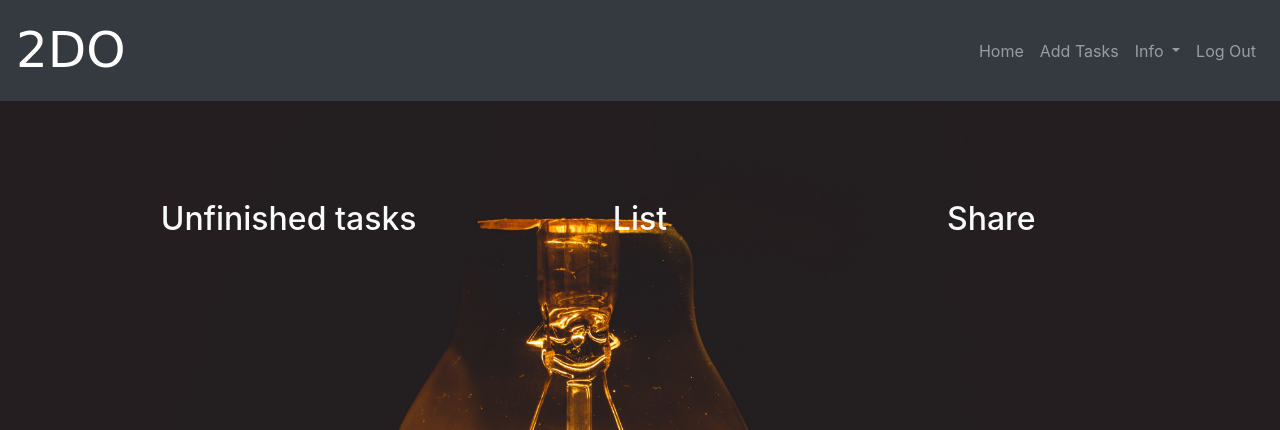
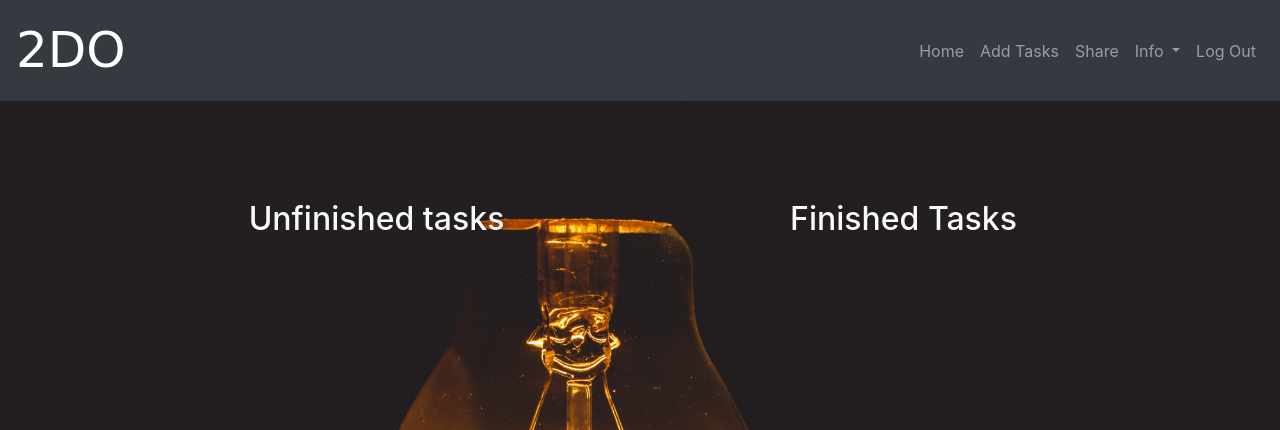
Before and after one commit to sairabbas/2Do, a Flask app: page / in a window 1280 px wide. Shown: the top 430 px of the page. Run offline with Flask 2, Linux system fonts and the light colour scheme; the visitor is signed in with stand-in values (Sample User, id 1); data comes from the database, SQL or seed files in the repository; both versions use the stored data as it was after the commit; data that the repository does not hold is empty; some libraries are stand-ins or nearby versions; some web fonts are replaced.

Commit message:
fixed UI and new Pytest

```diff
--- a/app/main.py
+++ b/app/main.py
@@ -98,19 +98,19 @@ def internal_error(error):
 
 # ________________________________________________________________________________________
 # list page
-@app.route("/list", methods=["GET", "POST"])
-@login_required
-def newlist():
-    form = createList()
-    if request.method == "POST":
-        name = request.form.get("name")
-        newname = newList(name=name, user=current_user._get_current_object())
-        db.session.add(newname)
-        db.session.commit()
-        flash("List successfully created!", "success")
-        return redirect("home")
+# @app.route("/list", methods=["GET", "POST"])
+# @login_required
+# def newlist():
+#     form = createList()
+#     if request.method == "POST":
+#         name = request.form.get("name")
+#         newname = newList(name=name, user=current_user._get_current_object())
+#         db.session.add(newname)
+#         db.session.commit()
+#         flash("List successfully created!", "success")
+#         return redirect("home")
 
-    return render_template("home.html", title="HOME")
+#     return render_template("home.html", title="HOME")
 
 
 # ________________________________________________________________________________________
@@ -168,13 +168,13 @@ def delete(id):
     return redirect(url_for("home"))
 
 
-@app.route("/deleteList/<int:id>")
-@login_required
-def deleteList(id):
-    newlist = newList.query.filter_by(id=id).first()
-    db.session.delete(newlist)
-    db.session.commit()
-    return redirect(url_for("home"))
+# @app.route("/deleteList/<int:id>")
+# @login_required
+# def deleteList(id):
+#     newlist = newList.query.filter_by(id=id).first()
+#     db.session.delete(newlist)
+#     db.session.commit()
+#     return redirect(url_for("home"))
 
 
 # ________________________________________________________________________________________
@@ -283,7 +283,7 @@ def share():
         sttShareFalse(check)
         flash("Sent successfully", "success")
         return redirect(url_for('home'))
-    return render_template("home.html", form=form, todo=todo)
+    return render_template("shareForm.html", form=form, todo=todo)
 
 
 
--- a/app/templates/home.html
+++ b/app/templates/home.html
@@ -1,31 +1,13 @@
 {% extends "layout.html" %}
 {% block content %}
-<script type="text/javascript">
-    function selectAll() {
-        var items = document.getElementsByName('Check');
-        for (var i = 0; i < items.length; i++) {
-            if (items[i].type == 'checkbox')
-                items[i].checked = true;
-        }
-    }
-
-    function UnSelectAll() {
-        var items = document.getElementsByName('Check');
-        for (var i = 0; i < items.length; i++) {
-            if (items[i].type == 'checkbox')
-                items[i].checked = false;
-        }
-    }
-</script>
 <body  class="mainHome">
     <br>
     <div class="row ">
         <!-- Bootstrap grid is 12 units in total, here i'm splitting one row into 2 columns of 6 units each -->
         <!-- Imagine it like this: |  6 units |  6 units | -->
-        <div class="col-md-4">
+        <div class="col">
             <h2 class="text-light text-center">Unfinished tasks</h2>
             <br>
-            <p>
             <ul>
                 {% for todo in todo %}
                     {% if todo.status == False  and todo.user_id == current_user.id %}
@@ -67,38 +49,19 @@
 
 
             </ul>
-            </p>
         </div>
 
 
-        <div class="col-md-4 text-center">
+        <div class="col text-center">
 
-            <h2 class="text-light" data-toggle="collapse" href="#multiCollapseExample1" role="button" aria-expanded="false"
-                aria-controls="multiCollapseExample1">List</h2>
+            <h2 class="text-light">Finished Tasks</h2>
+<br>
+            <ul>
+                {% for todo in todo %}
+                {% if todo.user_id == current_user.id  and todo.status == True %}
 
-            <div class="collapse multi-collapse" id="multiCollapseExample1">
-            <div class=" card-body">
-
-                <form  action="{{ url_for('newlist') }}" method="post" name="home">
-                    <div class="input-group mb-3">
-                        <input type="text" class="form-control customtime" name="name" placeholder="Description's list" aria-label="Content"
-                            aria-describedby="basic-addon2" required>
-                        <div class="input-group-append">
-                            <button class="btn btn-outline-secondary">Button</button>
-                        </div>
-                    </div>
-                </form>
-
-                </div>
-            </div>
-
-            <p>
-            <ul>
-                {% for newlist in newlist %}
-                {% if newlist.user_id == current_user.id  %}
-
-                <li class="p-3 mb-2 bg-dark text-white" style="list-style-type:none">{{ newlist.name }}
-                    <a class="close" href="/deleteList/{{ newlist.id }}"> <i class="material-icons">
+                <li class="p-3 mb-2 bg-dark text-white" style="list-style-type:none">{{ todo.description }}
+                    <a class="close" href="/delete/{{ todo.id }}"> <i class="material-icons">
                             delete
                         </i> </a>
                 </li>
@@ -106,50 +69,8 @@
 
                 {% endfor %}
             </ul>
-            </p>
-
-        </div>
-
-        <div class="col-md-4 text-center">
-
-            <h2 class="text-light" data-toggle="collapse" href="#multiCollapseExample2" role="button" aria-expanded="false"
-                aria-controls="multiCollapseExample2">Share</h2>
-
-            <div class="collapse multi-collapse" id="multiCollapseExample2">
-                <div class=" card-body">
-                    <form action="{{ url_for('share') }}" method="post" name="sharing">
-                        <div class="input-group mb-3">
-                            <input type="text" class="form-control customtime" name="emailReceiver" placeholder="Email"
-                                aria-label="Content" aria-describedby="basic-addon2" required>
-                            <div class="input-group-append">
-                                <button class="btn btn-outline-secondary">Send</button>
-                            </div>
-
-                            <input class="btn btn-outline-secondary"type="button" onclick='selectAll()' value="Select All" />
-                            <input class="btn btn-outline-secondary"type="button" onclick='UnSelectAll()' value="Unselect All" />
-                        </div>
-                        <div class='text-white'>
-                            <ul class="tc">
-                        {% for todo in todo %}
-                        {% if todo.status == False  and todo.user_id == current_user.id %}
-                              <li class="tc">
-                                <input type="checkbox" id={{todo.id}} name="Check" value={{todo.id}}>
-                                <label for={{todo.id}}>{{todo.description}}</label>
-                              </li>
-
-                        {% endif%}
-                        {% endfor %}
-                            </ul>
-                        </div>
-                    </form>
-                </div>
-            </div>
-
-        </div>
-
-
-
     </div>
+</div>
 
 </body>
 
--- a/app/templates/layout.html
+++ b/app/templates/layout.html
@@ -44,6 +44,9 @@
 
                         <li class="nav-item">
                             <a class="nav-link" href="{{url_for("add")}}">Add Tasks</a>
+                        </li>
+                        <li class="nav-item">
+                            <a class="nav-link" href="{{url_for("share")}}">Share</a>
                         </li>
 
 
```
Also changed, not shown: app/static/style.css (+21 -20 lines), app/templates/shareForm.html (added, +64 -0 lines), tests/test_basic.py (+19 -8 lines), myApp.db, 1 other file.
